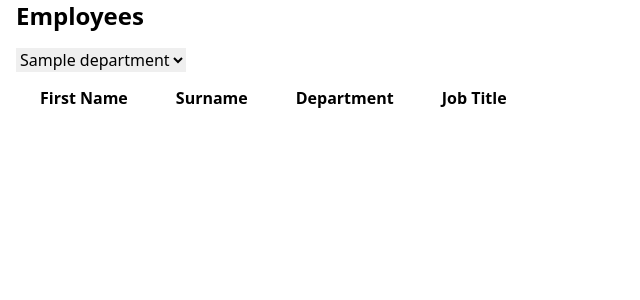
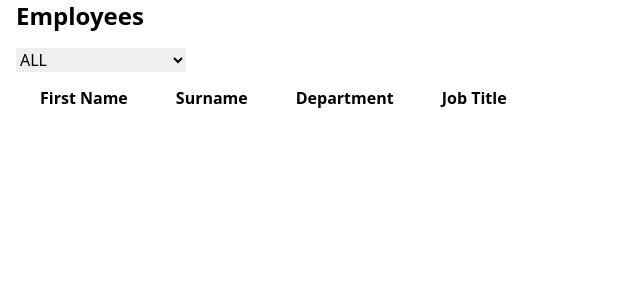
Before and after one commit to Kugeleis/fastapi-sqlite-alpinejs, a FastAPI app: template templates/employees.html in a window 1280 px wide. Shown: the top 300 px of the page, without its empty margins (0-640 px from the left). Run offline with FastAPI, Linux system fonts and the light colour scheme; the template is opened without the code that fills it: most values are stand-ins (such as "Sample title", 1, 10 or a date in 2020); lists and menus that the app fills with data are empty; some libraries are stand-ins or nearby versions.

Commit message:
filter all as default

```diff
--- a/templates/employees.html
+++ b/templates/employees.html
@@ -16,10 +16,11 @@
   <body>
     <div
       class="mx-4"
-      x-data="{results: {{ employees }},chosenDepartment: null}"
+      x-data="{results: {{ employees }},chosenDepartment: 'ALL'}"
     >
       <h1 class="text-2xl font-bold mb-4">Employees</h1>
       <select name="department" id="dep" x-model="chosenDepartment">
+        <option name="dep" value="ALL">ALL</option>
         {% for department in departments %}
         <option name="dep" value="{{department}}">{{ department }}</option>
         {% endfor %}
@@ -35,7 +36,7 @@
         </th>
         <tbody>
           <template
-            x-for="result in results.filter(r=> r.Department.name == chosenDepartment)"
+            x-for="result in results.filter(r=> chosenDepartment == 'ALL' || r.Department.name == chosenDepartment)"
           >
             <tr class="bg-white border-b dark:bg-gery-800 dark:border-gray-700">
               <td x-text="result.Employee.first_name"></td>
```
